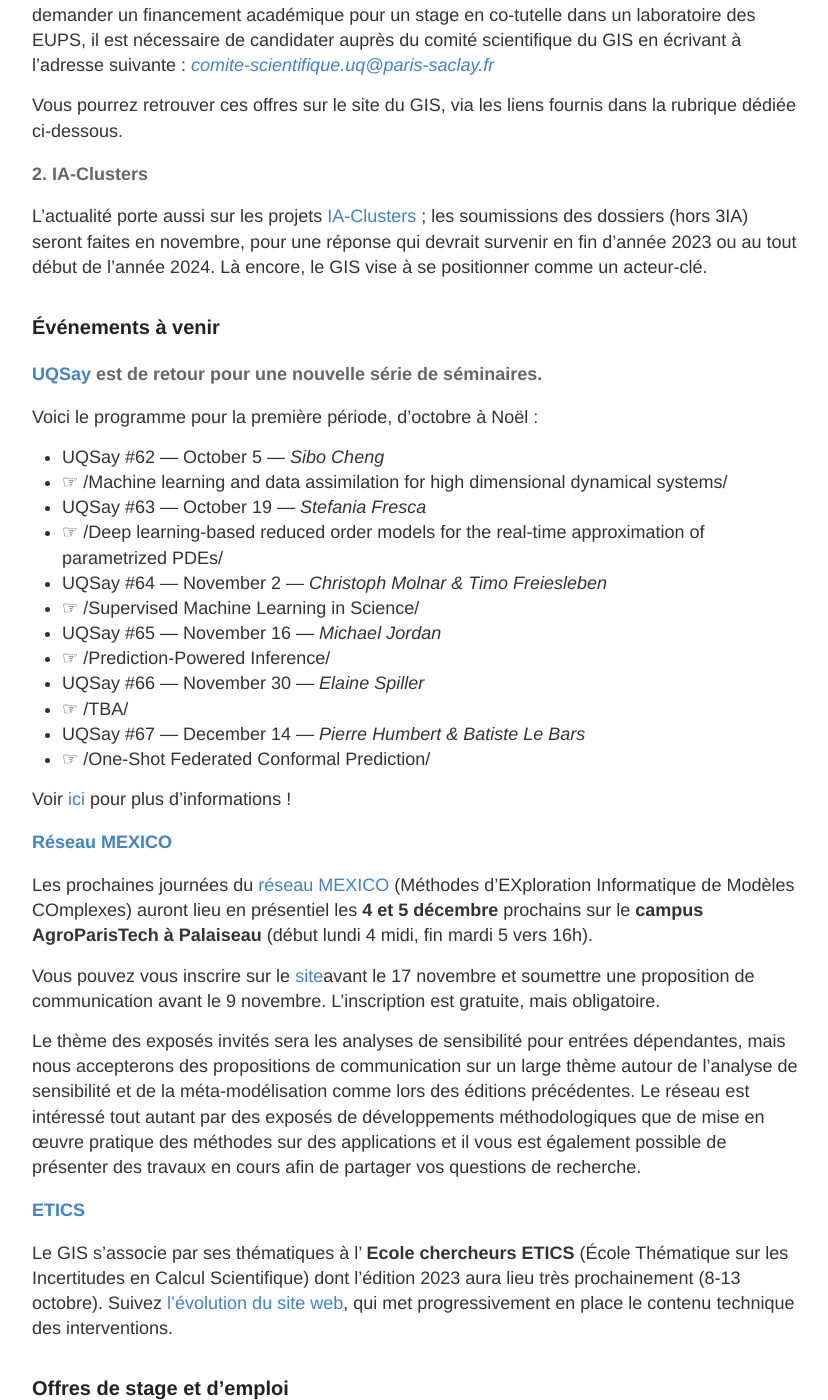
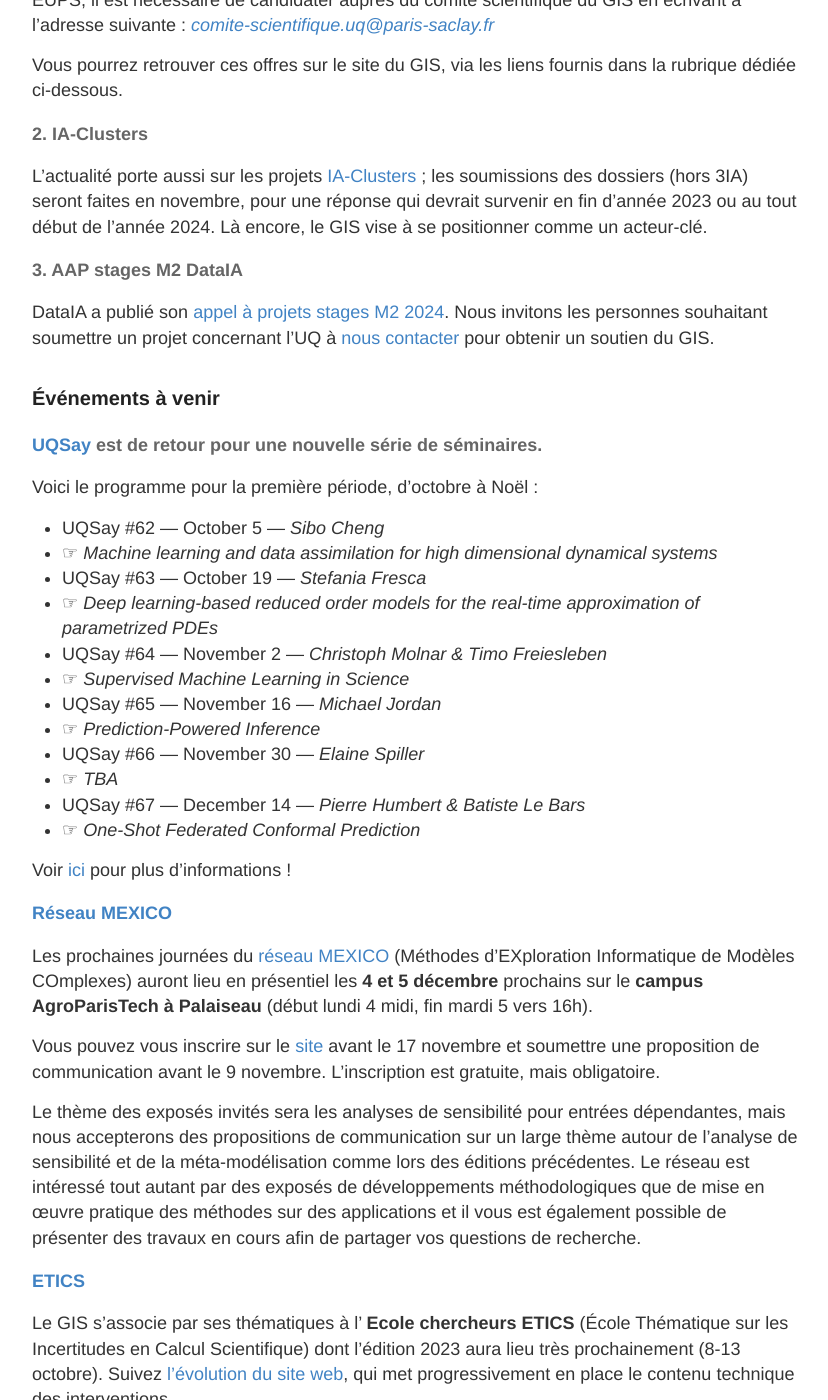
Before and after one commit to uq-at-paris-saclay/uq-at-paris-saclay.github.io, a Jekyll site: the page built from news/_posts/2023-10-04-newsletter.md, in a window 1280 px wide and 1400 px high, scrolled down 1500 px. Shown: the whole window, without its empty margins (96-924 px from the left). Built offline with Jekyll 4.4.1, drawn with Linux system fonts in a browser that asks for light colours; some of the changed text lies outside the part shown.

Commit message:
newsletter oct 2023

```diff
--- a/news/_posts/2023-10-04-newsletter.md
+++ b/news/_posts/2023-10-04-newsletter.md
@@ -15,11 +15,11 @@
 >
 > Les Parties regroupent actuellement les organismes suivants : Etablissements de l'Université Paris Saclay, EDF, CEA, Framatome, Safran, ONERA, IRT System X, Airbus, IFPEN, Phimeca, CERFACS, LNE et Sigma Clermont.
 >
-> Rappelons que l'objectif de ce regroupement de laboratoires de recherche publics et privés répond à un besoin croissant d'améliorer la **modélisation par simulation numérique**, pour de nombreux types d'applications requérant rapidité de calcul et finesse de représentation des phénomènes **en présence d'incertitudes**.
+> Rappelons que l'objectif de ce regroupement de laboratoires de recherche publics et privés répond à un besoin croissant d'améliorer les usages de la **modélisation par simulation numérique**, pour de nombreux types d'applications requérant rapidité de calcul et finesse de représentation des phénomènes **en présence d'incertitudes**.
 >
 > Soutenant les applications qui nous motivent, reliées particulièrement à l'usage sobre de l'énergie et plus généralement à la soutenabilité de l'usage de ressources, la recherche de solutions optimales ou robustes est un enjeu prépondérant. Cela implique de pouvoir mieux comprendre les caractéristiques des modèles numériques, souvent issus de plusieurs physiques, d'améliorer les techniques de calibration, d'inversion, d'assimilation de données, d'analyse de sensibilité… De plus, il est essentiel d'améliorer le pouvoir prédictif des modèles, ou des méta-modèles, en utilisant des méthodes d'apprentissage de l'IA moderne, en combinant judicieusement les données de simulation, les observations et les connaissances phénoménologiques.
 >
-> Notre GIS a donc vocation à être un carrefour d'**échanges scientifiques et techniques**, mais aussi un lieu où l'on monte des **projets de recherche collaboratifs**.
+> Notre GIS a donc vocation à être un carrefour d'**échanges scientifiques et techniques**, mais aussi un lieu où l'on construit des **projets de recherche collaboratifs**.
 >
 > Bonne lecture !
 
@@ -39,6 +39,11 @@
 
 L'actualité porte aussi sur les projets [IA-Clusters](https://www.entreprises.gouv.fr/fr/actualites/france-2030/mise-place-du-dispositif-ia-cluster-pour-soutenir-l-intelligence-artificielle) ; les soumissions des dossiers (hors 3IA) seront faites en novembre, pour une réponse qui devrait survenir en fin d'année 2023 ou au tout début de l'année 2024. Là encore, le GIS vise à se positionner comme un acteur-clé.
 
+
+#### 3. AAP stages M2 DataIA
+
+DataIA a publié son [appel à projets stages M2 2024](/news/dataia-appels-projets-m2/). Nous invitons les personnes souhaitant soumettre un projet concernant l'UQ à [nous contacter](mailto:comite-scientifique.uq@paris-saclay.fr) pour obtenir un soutien du GIS.
+
 ### Événements à venir
 
 #### [UQSay](https://www.uqsay.org/seminars/) est de retour pour une nouvelle série de séminaires.
@@ -46,17 +51,17 @@
 Voici le programme pour la première période, d'octobre à Noël :
 
 - UQSay #62 — October 5 — _Sibo Cheng_
-- ☞ /Machine learning and data assimilation for high dimensional dynamical systems/
+- ☞ *Machine learning and data assimilation for high dimensional dynamical systems*
 - UQSay #63 — October 19 — _Stefania Fresca_
-- ☞ /Deep learning-based reduced order models for the real-time approximation of parametrized PDEs/
+- ☞ *Deep learning-based reduced order models for the real-time approximation of parametrized PDEs*
 - UQSay #64 — November 2 — _Christoph Molnar & Timo Freiesleben_
-- ☞ /Supervised Machine Learning in Science/
+- ☞ *Supervised Machine Learning in Science*
 - UQSay #65 — November 16 — _Michael Jordan_
-- ☞ /Prediction-Powered Inference/
+- ☞ *Prediction-Powered Inference*
 - UQSay #66 — November 30 — _Elaine Spiller_
-- ☞ /TBA/
+- ☞ *TBA*
 - UQSay #67 — December 14 — _Pierre Humbert & Batiste Le Bars_
-- ☞ /One-Shot Federated Conformal Prediction/
+- ☞ *One-Shot Federated Conformal Prediction*
 
 Voir [ici](https://www.uqsay.org/upcoming) pour plus d'informations !
 
@@ -64,7 +69,7 @@
 
 Les prochaines journées du [réseau MEXICO](https://reseau-mexico.fr/) (Méthodes d'EXploration Informatique de Modèles COmplexes) auront lieu en présentiel les **4 et 5 décembre** prochains sur le **campus AgroParisTech à Palaiseau** (début lundi 4 midi, fin mardi 5 vers 16h).
 
-Vous pouvez vous inscrire sur le [site](https://mexico2023.sciencesconf.org/)avant le 17 novembre et soumettre une proposition de communication avant le 9 novembre. L'inscription est gratuite, mais obligatoire.
+Vous pouvez vous inscrire sur le [site](https://mexico2023.sciencesconf.org/) avant le 17 novembre et soumettre une proposition de communication avant le 9 novembre. L'inscription est gratuite, mais obligatoire.
 
 Le thème des exposés invités sera les analyses de sensibilité pour entrées dépendantes, mais nous accepterons des propositions de communication sur un large thème autour de l'analyse de sensibilité et de la méta-modélisation comme lors des éditions précédentes. Le réseau est intéressé tout autant par des exposés de développements méthodologiques que de mise en œuvre pratique des méthodes sur des applications et il vous est également possible de présenter des travaux en cours afin de partager vos questions de recherche.
 
```
Also changed, not shown: other parts of news/_posts/2023-10-04-newsletter.md (+1 -1 lines), news/_posts/2023-09-21-dataia-appels-projets-m2.md (+3 -1 lines).
